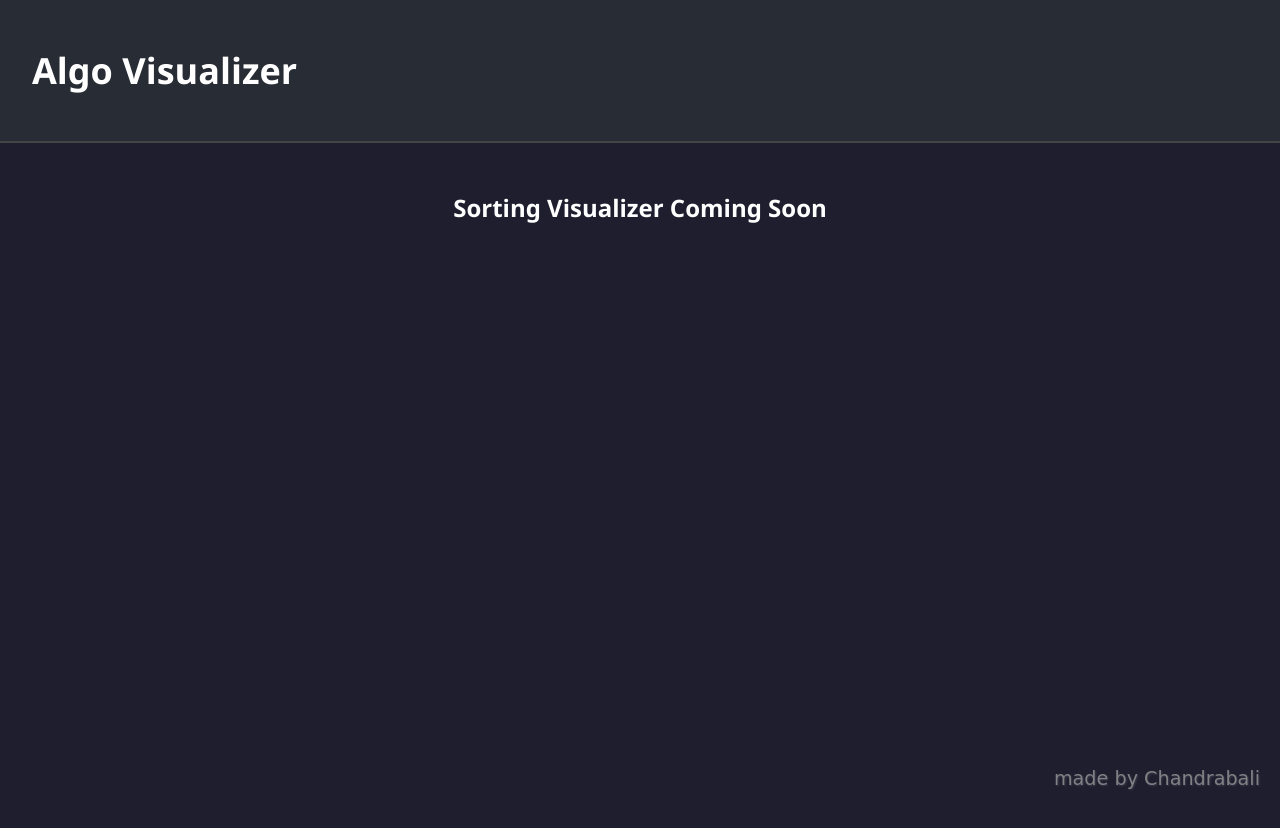
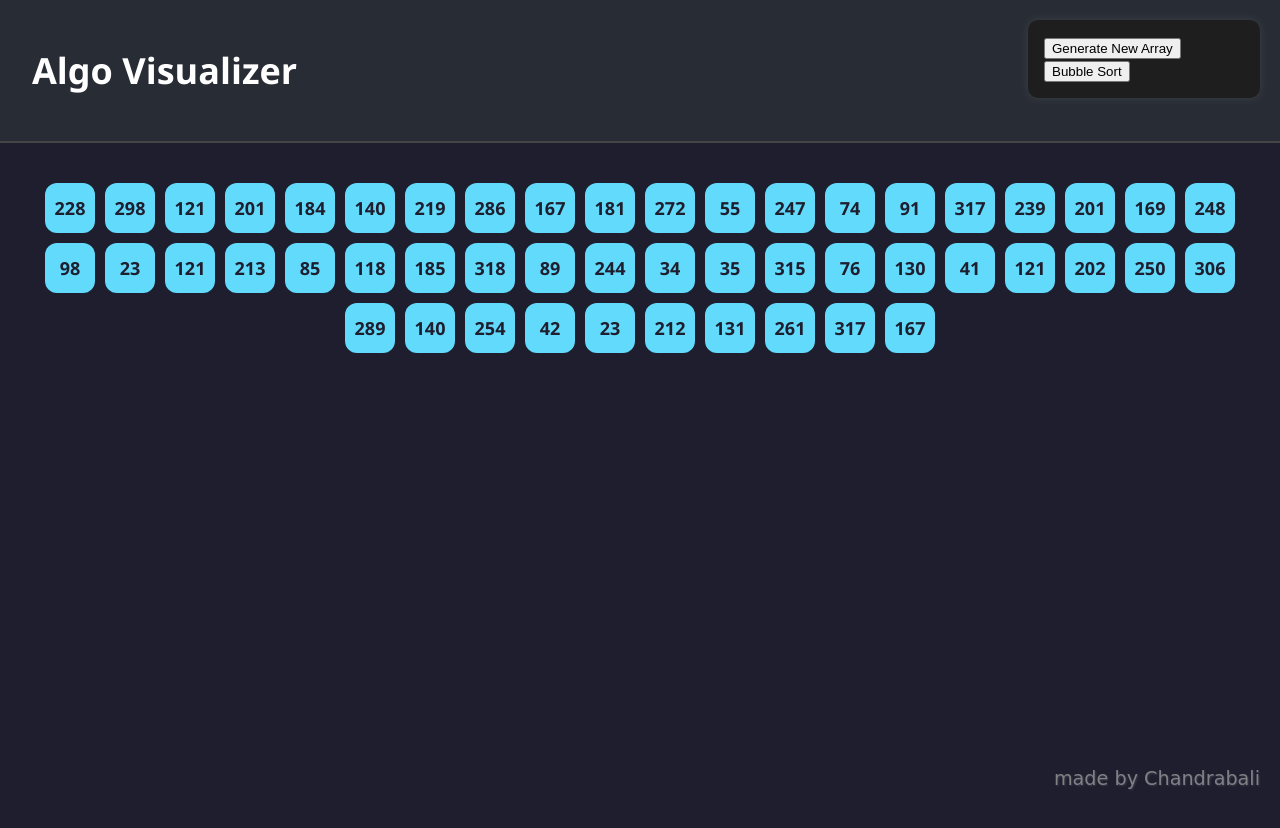
Before and after one commit to cb-04/Algo-visualizer, a React (Create React App) app: page /sorting in a window 1280 px wide. Shown: the top 828 px of the page. Before the commit the page ends 800 px from the top, so only its background shows below. Built offline with nearby package versions, Linux system fonts and the light colour scheme.

Commit message:
SortingVisualizer Basic Skeleton

```diff
--- a/src/components/SortingVisualizer.jsx
+++ b/src/components/SortingVisualizer.jsx
@@ -0,0 +1,40 @@
+import React, { useState, useEffect } from 'react';
+import '../styles/SortingVisualizer.css';
+
+export default function SortingVisualizer() {
+  const [array, setArray] = useState([]);
+
+  const generateArray = () => {
+    const newArray = Array.from({ length: 50 }, () =>
+      Math.floor(Math.random() * 300) + 20
+    );
+    setArray(newArray);
+  };
+
+  useEffect(() => {
+    generateArray(); // generate on mount
+  }, []);
+
+  const bubbleSort = () => {
+    // Sorting logic will come later
+    alert('Bubble Sort to be implemented soon!');
+  };
+
+  return (
+    <div className="sorting-container">
+      <div className="controls">
+        <button onClick={generateArray}>Generate New Array</button>
+        <button onClick={bubbleSort}>Bubble Sort</button>
+      </div>
+
+      <div className="blocks-container">
+        {array.map((value, idx) => (
+          <div key={idx} className="block">
+            {value}
+          </div>
+        ))}
+      </div>
+
+    </div>
+  );
+}
--- a/src/pages/SortingPage.jsx
+++ b/src/pages/SortingPage.jsx
@@ -1,3 +1,12 @@
-export default function SortingPage() {
-  return <h2 style={{ textAlign: 'center', marginTop: '3rem' }}>Sorting Visualizer Coming Soon</h2>;
-}
+import React from 'react';
+import SortingVisualizer from '../components/SortingVisualizer';
+
+const SortingPage = () => {
+  return (
+    <div>
+      <SortingVisualizer />
+    </div>
+  );
+};
+
+export default SortingPage;
--- /dev/null
+++ b/src/styles/SortingVisualizer.css
@@ -0,0 +1,36 @@
+.sorting-container {
+  padding: 20px;
+  background-color: #1e1e2f;
+  color: white;
+  height: 100vh;
+  overflow: hidden;
+}
+
+.controls {
+  margin-bottom: 20px;
+}
+
+.blocks-container {
+  display: flex;
+  justify-content: center;
+  align-items: center;
+  flex-wrap: wrap;
+  gap: 10px;
+  padding: 20px;
+  background-color: #1e1e2f;
+  border-radius: 8px;
+}
+
+.block {
+  width: 50px;
+  height: 50px;
+  background-color: #61dafb;
+  color: #1e1e2f;
+  font-weight: bold;
+  font-size: 18px;
+  display: flex;
+  align-items: center;
+  justify-content: center;
+  border-radius: 12px;
+  transition: background-color 0.3s, transform 0.2s;
+}
```
